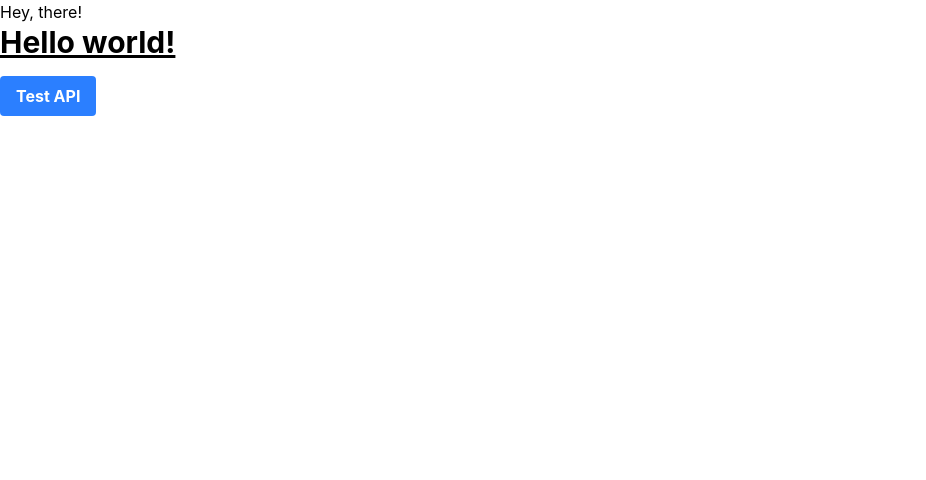
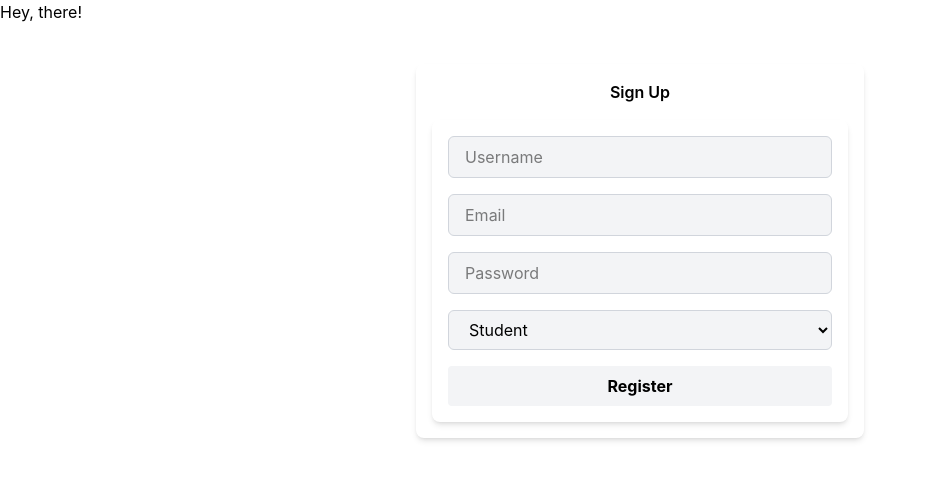
Before and after one commit to akashzone/skillforge-lms, a React app in the folder frontend/: page / in a window 1280 px wide. Shown: the top 480 px of the page, without its empty margins (0-926 px from the left). Built offline with nearby package versions, Linux system fonts and the light colour scheme; the HTML template or start-up script is replaced by a standard one.

Commit message:
feat(auth): connect Register component with backend registration endpoint

```diff
--- a/frontend/src/App.jsx
+++ b/frontend/src/App.jsx
@@ -1,25 +1,13 @@
 
 import './App.css'
 import api from './api/api';
+import Register from './pages/Register';
 
 function App() {
-  const testAPI = async () => {
-    try {
-      const response = await api.get("/test");
-      console.log(response.data);
-    } catch (error) {
-      console.error("Error fetching test API:", error);
-    }
-  }
   return (
     <>
       <h1>Hey, there!</h1>
-      <h1 className="text-3xl font-bold underline">
-        Hello world!
-      </h1>
-      <button className="bg-blue-500 hover:bg-blue-700 my-4 text-white font-bold py-2 px-4 rounded" onClick={testAPI}>
-        Test API
-      </button>
+      <Register />
     </>
   )
 }
--- /dev/null
+++ b/frontend/src/pages/Register.jsx
@@ -0,0 +1,74 @@
+import React from 'react'
+import { useState } from 'react'
+import api from '../api/api';
+
+const Register = () => {
+    const [formData, setFormData] = useState({
+        username: '',
+        email: '',
+        password: '',
+        role: "student",
+    });
+
+    async function handleSubmit(e) {
+        e.preventDefault();
+        // console.log(formData);
+        const { username, email, password } = formData;
+        if (!username || !email || !password) {
+            alert("All fields are required");
+            return;
+        }
+        if (!email.includes("@")) {
+            alert("Invalid email format, must include @");
+            return;
+        }
+        try {
+            const { username, email, password, role } = formData;
+            console.log("Submitting form with data:", { username, email, password, role });
+            const response = await api.post("/auth/register", { username, email, password, role });
+            console.log(response.data);
+        } catch (error) {
+            console.log(error.response.data);
+        }
+    }
+    return (
+        <div className='card p-4 rounded-lg shadow-md w-full max-w-md mx-auto mt-10'>
+            <h1 className='font-semibold text-center'>Sign Up</h1>
+            <form className='flex flex-col gap-4 mt-4 *:bg-gray-100 p-4 rounded-lg shadow-md' onSubmit={handleSubmit}>
+                <input className='border border-gray-300 rounded-md py-2 px-4 focus:outline-none focus:ring-2 focus:ring-blue-500'
+                    type="text"
+                    placeholder='Username'
+                    value={formData.username}
+                    onChange={(e) => setFormData({ ...formData, username: e.target.value })}
+                />
+
+                <input className='border border-gray-300 rounded-md py-2 px-4 focus:outline-none focus:ring-2 focus:ring-blue-500'
+                    type="email"
+                    placeholder='Email'
+                    value={formData.email}
+                    onChange={(e) => setFormData({ ...formData, email: e.target.value })}
+                />
+                <input className='border border-gray-300 rounded-md py-2 px-4 focus:outline-none focus:ring-2 focus:ring-blue-500'
+                    type="password"
+                    placeholder='Password'
+                    value={formData.password}
+                    onChange={(e) => setFormData({ ...formData, password: e.target.value })}
+                />
+                <select
+                    className=' border border-gray-300 rounded-md py-2 px-4 focus:outline-none focus:ring-2 focus:ring-blue-500'
+                    name="role"
+                    value={formData.role}
+                    onChange={(e) => setFormData({ ...formData, role: e.target.value })}
+                >
+                    <option value="student">Student</option>
+                    <option value="instructor">Instructor</option>
+                </select>
+                <button className="bg-blue-500 hover:bg-blue-700 text-black font-bold py-2 px-4 rounded" type='submit'>
+                    Register
+                </button>
+            </form>
+        </div>
+    )
+}
+
+export default Register
```
Also changed, not shown: 1 other file (tests, documents, lock files or other folders).
